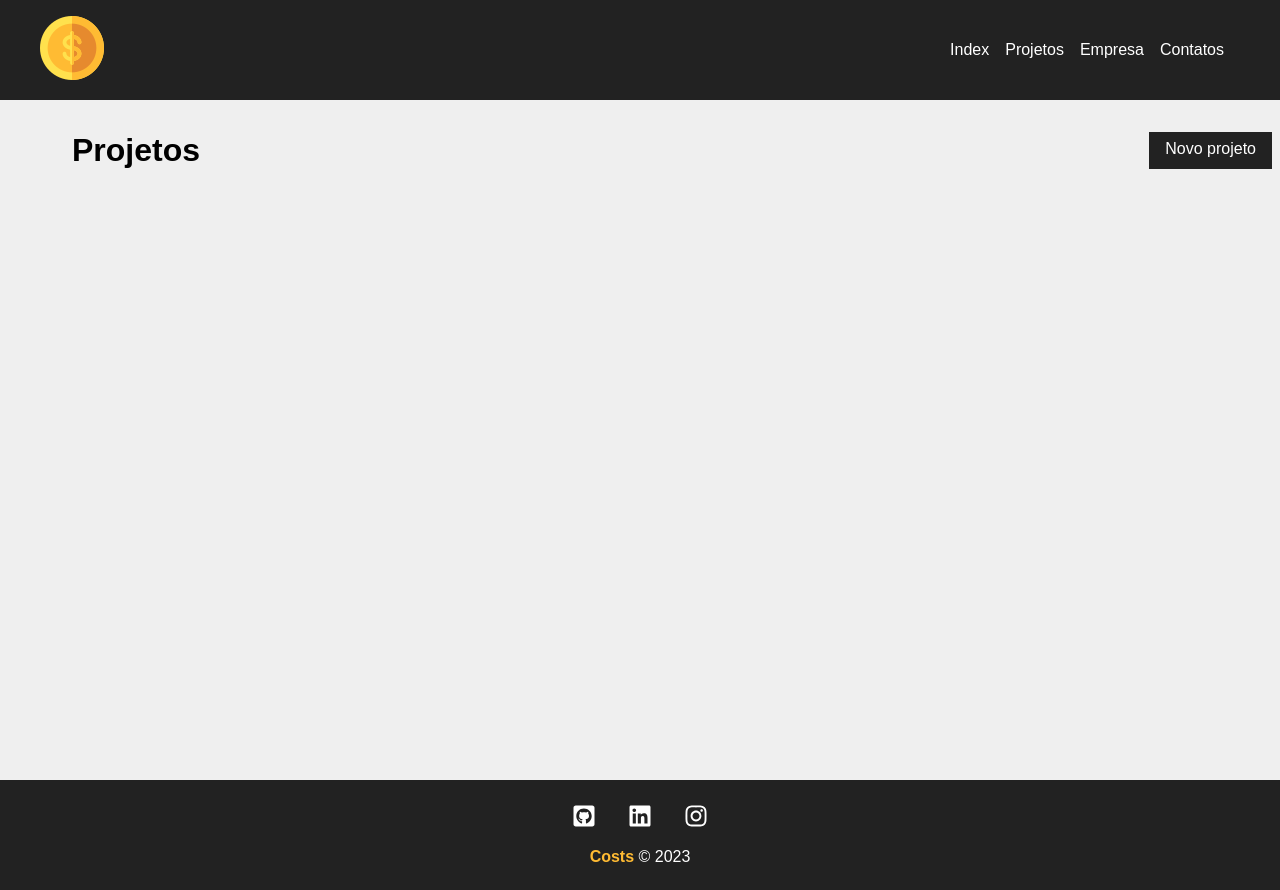
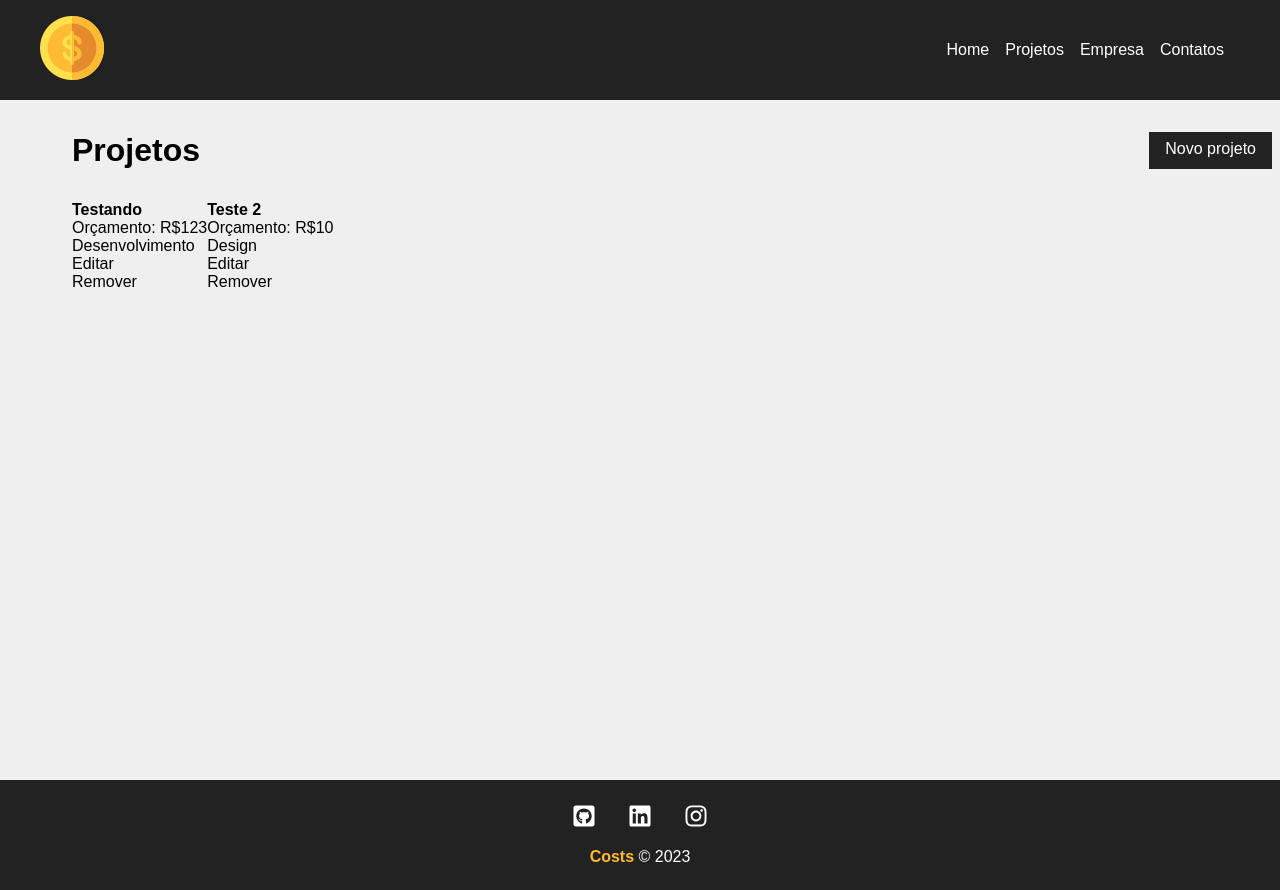
Before and after one commit to Adoniasfalcao/Costs, a React (Create React App) app: page /projects in a window 1280 px wide. Shown: the top 890 px of the page. Built offline with nearby package versions, Linux system fonts and the light colour scheme; data requests are answered from the project's data file.

Commit message:
Cards pt 2

```diff
--- a/dj.json
+++ b/dj.json
@@ -1,19 +1,19 @@
 {
   "projects": [
     {
-      "project_name": "Teste 2",
-      "project_budget": "11111",
+      "project_name": "Testando",
+      "project_budget": "123",
       "category": {
-        "id": "2",
-        "name": "Infraestrutura"
+        "id": "1",
+        "name": "Desenvolvimento"
       },
       "cost": 0,
       "services": [],
       "id": 1
     },
     {
-      "project_name": "Teste messagem",
-      "project_budget": "1",
+      "project_name": "Teste 2",
+      "project_budget": "10",
       "category": {
         "id": "4",
         "name": "Design"
@@ -21,39 +21,6 @@
       "cost": 0,
       "services": [],
       "id": 2
-    },
-    {
-      "project_name": "teste 4",
-      "project_budget": "1",
-      "category": {
-        "id": "4",
-        "name": "Design"
-      },
-      "cost": 0,
-      "services": [],
-      "id": 3
-    },
-    {
-      "project_name": "1",
-      "project_budget": "2",
-      "category": {
-        "id": "1",
-        "name": "Desenvolvimento"
-      },
-      "cost": 0,
-      "services": [],
-      "id": 4
-    },
-    {
-      "project_name": "Testando cards",
-      "project_budget": "1111",
-      "category": {
-        "id": "1",
-        "name": "Desenvolvimento"
-      },
-      "cost": 0,
-      "services": [],
-      "id": 5
     }
   ],
   "categories": [
--- a/src/components/layout/Navbar.jsx
+++ b/src/components/layout/Navbar.jsx
@@ -10,7 +10,7 @@ function Navbar () {
                 <Link to="/"><img src={logo} alt="Costs"/></Link>
 
                 <ul className={styles.list}>
-                    <li className={styles.item}><Link to="/">Index</Link></li>
+                    <li className={styles.item}><Link to="/">Home</Link></li>
                     <li className={styles.item}><Link to="/projects">Projetos</Link></li>
                     <li className={styles.item}><Link to="/company">Empresa</Link></li>
                     <li className={styles.item}><Link to="/contacts">Contatos</Link></li>
--- a/src/components/pages/Projects.jsx
+++ b/src/components/pages/Projects.js
@@ -51,8 +51,15 @@ function Projects () {
             )}
 
             <Container customClass="start">
+
                 { projects.length > 0 &&
-                    projects.map((project) => (<ProjectCards name={project.name}/>))}
+                    projects.map((project) => (<ProjectCards name={project.project_name}
+                        key={project.id}
+                        id={project.id}
+                        budget={project.project_budget}
+                        category={project.category.name} />)
+                )}
+
             </Container>
 
         </div>
--- a/src/components/project/ProjectCards.jsx
+++ b/src/components/project/ProjectCards.jsx
@@ -4,7 +4,22 @@ import { BsPencil,BsFillTrashFill } from 'react-icons/bs'
 
 function ProjectCards ({ id,name,budget,category,handleRemove }) {
     return (
-        <p>{name}</p>
+        <div>
+            <h4>{name}</h4>
+
+            <p>
+                <span>Orçamento: </span> R${budget}
+            </p>
+
+            <p>
+                <span></span> {category}
+            </p>
+
+            <div>
+                <p>Editar</p>
+                <p>Remover</p>
+            </div>
+        </div>
     )
 }
 
```
